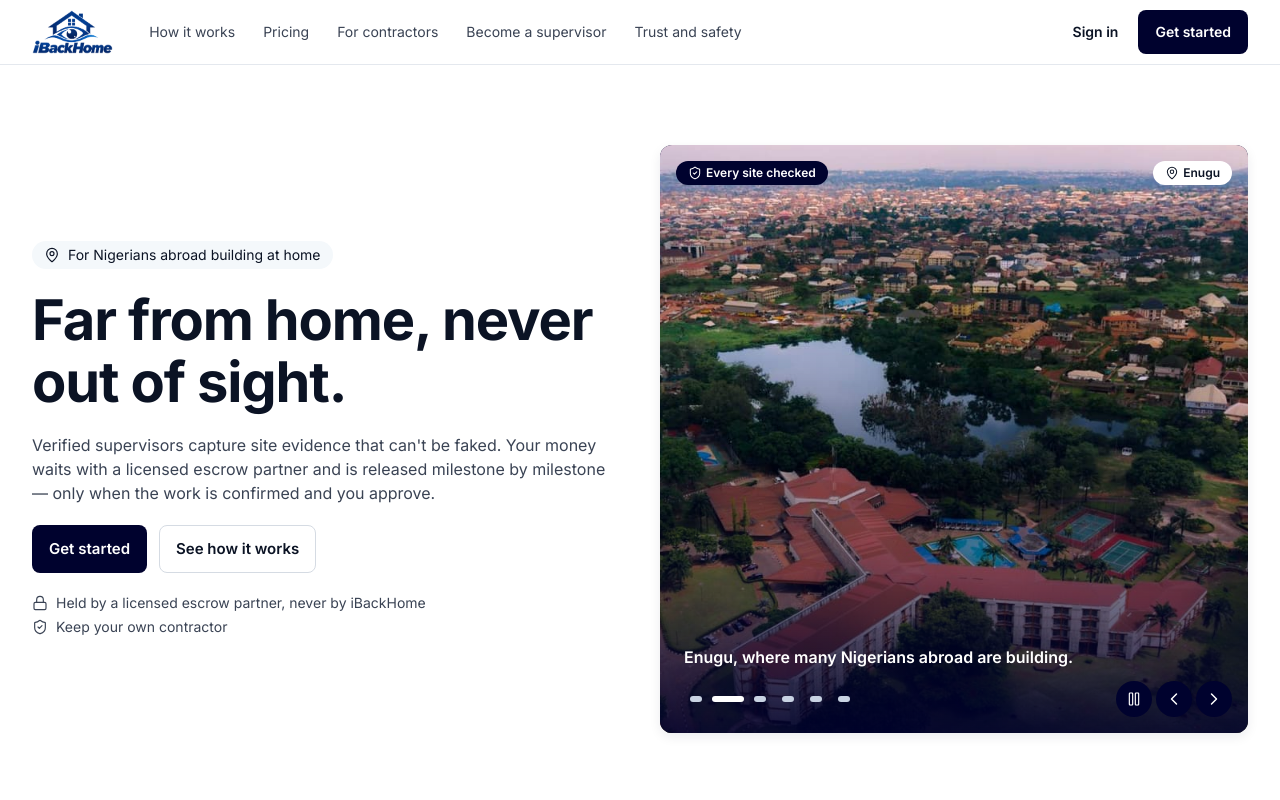
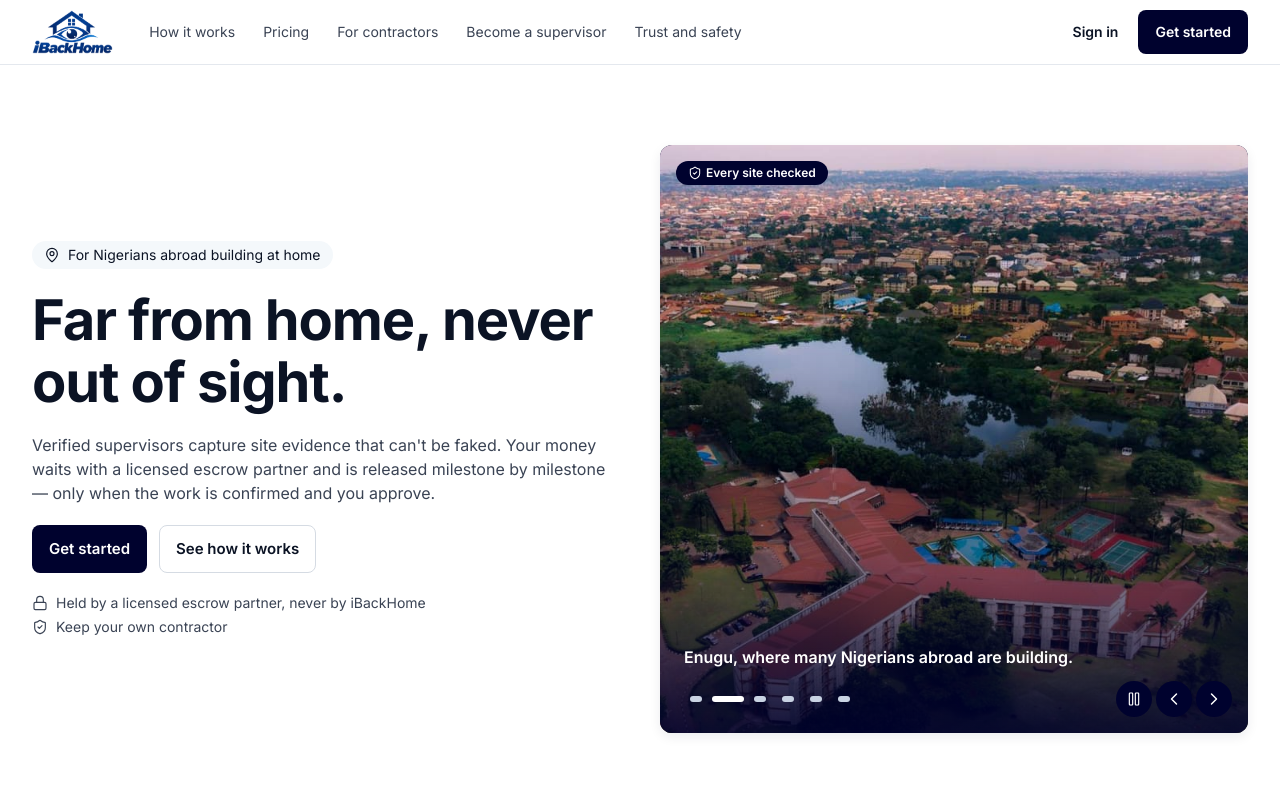
Before and after one commit to costechHQ/iBackHome, a Next.js app in the folder web/: page / in a window 1280 px wide. Shown: the top 800 px of the page. Built offline with nearby package versions, Linux system fonts and the light colour scheme.

Commit message:
feat(web): remove location tags from the hero carousel

```diff
--- a/web/src/features/public/hero-carousel.tsx
+++ b/web/src/features/public/hero-carousel.tsx
@@ -1,6 +1,6 @@
 "use client";
 
-import { ChevronLeft, ChevronRight, MapPin, Pause, Play, ShieldCheck } from "lucide-react";
+import { ChevronLeft, ChevronRight, Pause, Play, ShieldCheck } from "lucide-react";
 import Image from "next/image";
 import { useCallback, useEffect, useRef, useState, useSyncExternalStore } from "react";
 
@@ -103,17 +103,6 @@ export function HeroCarousel() {
           >
             {line}
           </p>
-          {photo.place ? (
-            <p
-              className={cn(
-                "type-caption absolute top-4 right-4 flex items-center gap-1 rounded-pill bg-white px-3 py-1 tracking-normal text-ink transition-opacity duration-700",
-                i === index ? "opacity-100 delay-500" : "opacity-0",
-              )}
-            >
-              <MapPin aria-hidden strokeWidth={1.75} className="size-3.5" />
-              {photo.place}
-            </p>
-          ) : null}
         </div>
       ))}
 
--- a/web/src/features/public/photos.ts
+++ b/web/src/features/public/photos.ts
@@ -1,15 +1,13 @@
 // Landing-page photography: free-licence stock from Pexels, resized by hand into public/landing/. These are
 // illustrations of Nigerian homes and building sites, not iBackHome customers' projects, and the pages say so.
-// Every photo has a place only where its Pexels caption gives one.
 
-export type Photo = { src: string; width: number; height: number; alt: string; place?: string };
+export type Photo = { src: string; width: number; height: number; alt: string };
 
-const photo = (name: string, width: number, height: number, alt: string, place?: string): Photo => ({
+const photo = (name: string, width: number, height: number, alt: string): Photo => ({
   src: `/landing/${name}.jpg`,
   width,
   height,
   alt,
-  place,
 });
 
 export const PHOTOS = {
@@ -18,56 +16,48 @@ export const PHOTOS = {
     1400,
     935,
     "A blue and white bungalow with arched doorways, palm trees and a trimmed hedge.",
-    "Abuja",
   ),
   abujaHouse: photo(
     "abuja-house",
     900,
     1350,
     "A finished three-storey house with a brick feature wall, balconies and a boundary fence.",
-    "Abuja",
   ),
   enuguAerial: photo(
     "enugu-aerial",
     1400,
     754,
     "An aerial view of Enugu: red roofs among trees and a lake at dusk.",
-    "Enugu",
   ),
   abujaZumaRock: photo(
     "abuja-zuma-rock",
     1400,
     788,
     "Rooftops of an Abuja neighbourhood below Zuma Rock at sunset.",
-    "Abuja",
   ),
   lagosApartments: photo(
     "lagos-apartments",
     1400,
     1050,
     "A modern apartment block still under construction, with a worker on the ground below.",
-    "Lagos",
   ),
   abeokutaRooftops: photo(
     "abeokuta-rooftops",
     1400,
     934,
     "Red and brown roofs of houses spreading across green hills.",
-    "Abeokuta",
   ),
   lagosAerial: photo(
     "lagos-aerial",
     1400,
     1050,
     "An aerial view of Lagos: new apartment blocks beside a busy road.",
-    "Lagos",
   ),
   portHarcourtAerial: photo(
     "port-harcourt-aerial",
     1400,
     934,
     "An aerial view of Port Harcourt's riverbank homes and the road bridge.",
-    "Port Harcourt",
   ),
   family: photo(
     "nigerian-family",
@@ -80,7 +70,6 @@ export const PHOTOS = {
     900,
     1195,
     "A builder walking along a foundation trench with the first course of blocks laid.",
-    "Kaduna",
   ),
   sandcrete: photo("sandcrete-blocks", 1400, 934, "Rows of freshly made sandcrete blocks drying in the sun."),
   blockwork: photo(
@@ -109,6 +98,6 @@ export const HERO_SLIDES = [
   { photo: PHOTOS.enuguAerial, line: "Enugu, where many Nigerians abroad are building." },
   { photo: PHOTOS.abujaHouse, line: "Finished, because every stage was checked." },
   { photo: PHOTOS.lagosApartments, line: "Walls rising while you are thousands of miles away." },
-  { photo: PHOTOS.abujaZumaRock, line: "Family houses across Abuja, built a milestone at a time." },
+  { photo: PHOTOS.abujaZumaRock, line: "Family houses, built a milestone at a time." },
   { photo: PHOTOS.abeokutaRooftops, line: "Nigeria is full of homes someone built from far away." },
 ] as const;
```
